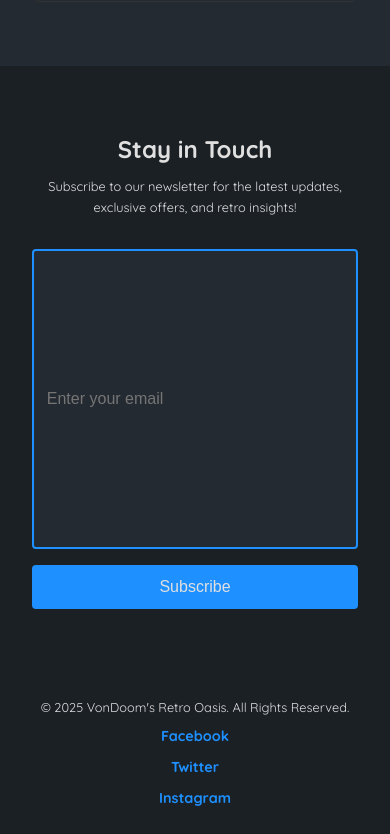
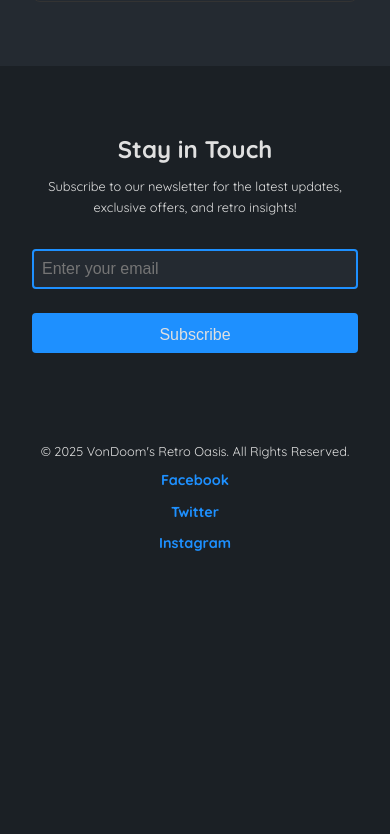
Before and after one commit to TronVonDoom/tronvondoom.github.io, a plain HTML site: page index.html in a window 390 px wide. Shown: the part 2536-3370 px from the top of the page. After the commit the page ends 3115 px from the top, so only its background shows below. Drawn offline with Linux system fonts and the light colour scheme.

Commit message:
Update style.css

```diff
--- a/style.css
+++ b/style.css
@@ -554,6 +554,28 @@ nav ul li a:hover {
 .contact-section {
   background: var(--primary-bg);
 }
+.contact-section input[type="email"],
+.contact-section button {
+  height: 2.5rem; /* Match heights for input and button */
+  box-sizing: border-box; /* Include padding and border in height */
+}
+.contact-section input[type="email"] {
+  flex: 1 1 auto;
+  padding: 0.5rem;
+  border: 2px solid var(--accent-color);
+  border-radius: 4px 0 0 4px; /* Rounded corners only on the left */
+  font-size: 1rem;
+  background: var(--secondary-bg);
+  color: var(--primary-text);
+  resize: none; /* Prevent resizing */
+}
+.contact-section button {
+  padding: 0 1rem; /* Adjust padding for consistent appearance */
+  border-radius: 0 4px 4px 0; /* Rounded corners only on the right */
+  font-size: 1rem;
+  cursor: pointer;
+  transition: background 0.3s ease;
+}
 .contact-section form {
   max-width: 500px;
   margin: 0 auto;
@@ -561,15 +583,6 @@ nav ul li a:hover {
   gap: 1rem;
   flex-wrap: wrap;
   justify-content: center;
-}
-.contact-section input[type="email"] {
-  flex: 1 1 300px;
-  padding: 0.8rem;
-  border: 2px solid var(--accent-color);
-  border-radius: 4px;
-  font-size: 1rem;
-  background: var(--secondary-bg);
-  color: var(--primary-text);
 }
 .contact-section button {
   background: var(--accent-color);
@@ -806,6 +819,23 @@ footer {
     padding: 0.5rem 0.8rem;
   }
 
+  /* Contact Section */
+  .contact-section input[type="email"],
+  .contact-section button {
+    height: 2.5rem; /* Ensure consistent height on mobile */
+  }
+
+  .contact-section input[type="email"] {
+    width: 100%;
+    border-radius: 4px; /* Reset to fully rounded corners on mobile */
+    margin-bottom: 0.5rem; /* Add spacing between input and button */
+  }
+
+  .contact-section button {
+    width: 100%; /* Full width for button on mobile */
+    border-radius: 4px; /* Reset to fully rounded corners on mobile */
+  }
+
   /* Footer */
   footer p {
     font-size: 0.8rem;
```
